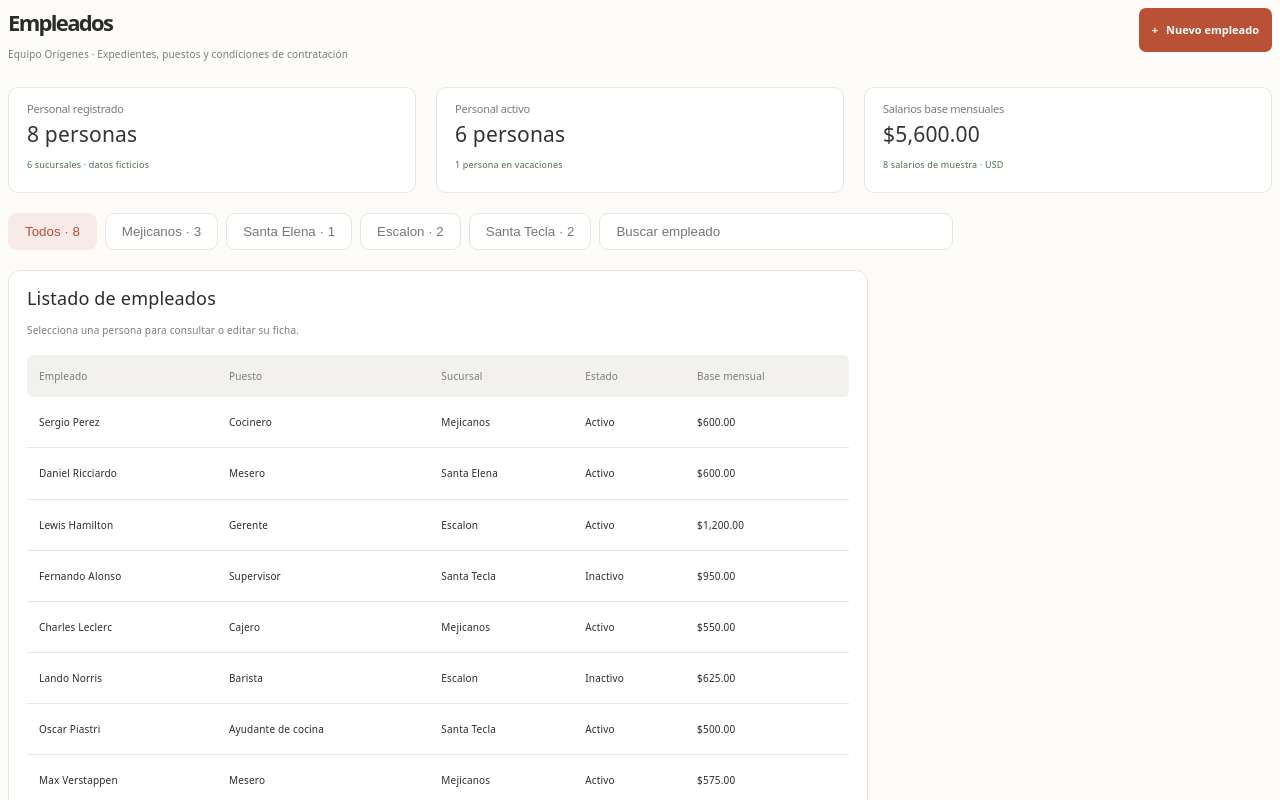
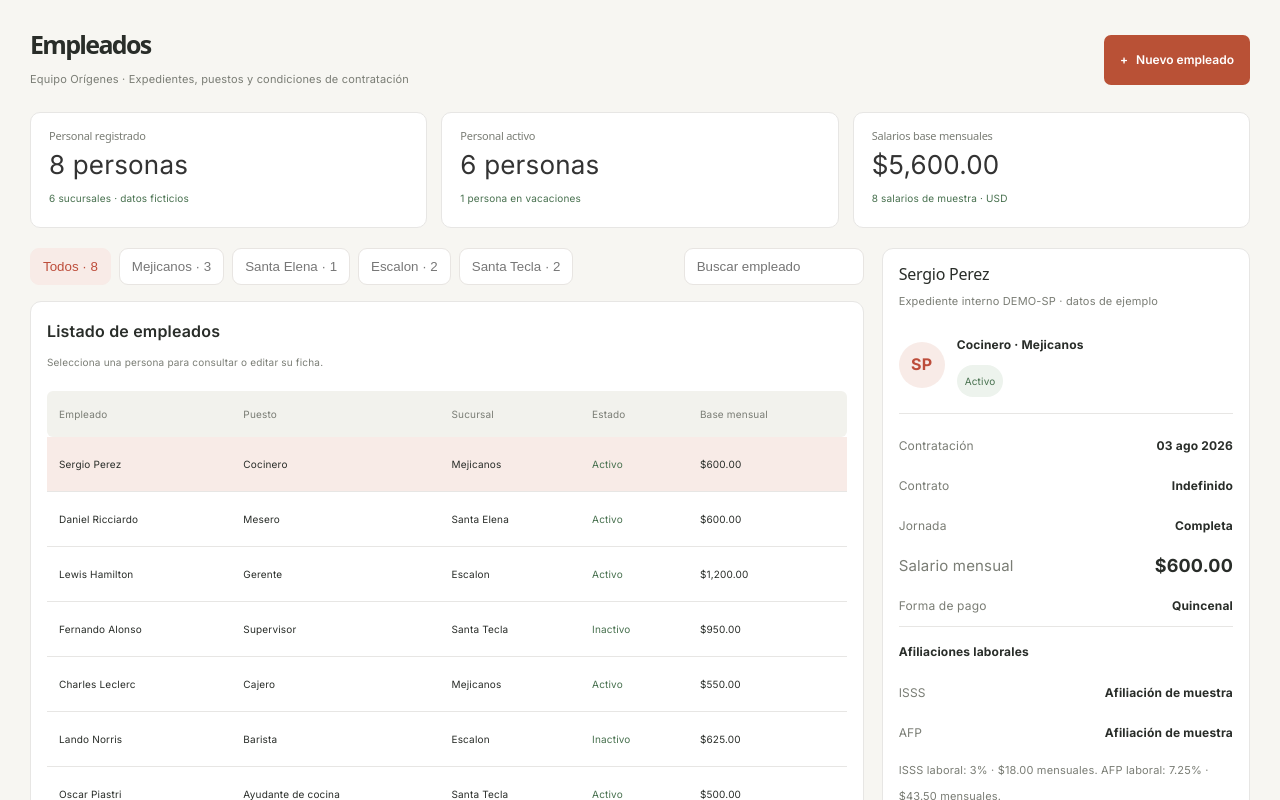
Before and after one commit to Daniellopez28/Proyecto_de_catedra_web, a React (Vite) app in the folder frontend/: page / in a window 1280 px wide. Shown: the top 800 px of the page. Built offline with nearby package versions, Linux system fonts and the light colour scheme.

Commit message:
feat: implementacion logica del componente al hacer click

```diff
--- a/frontend/components/employee-component.jsx
+++ b/frontend/components/employee-component.jsx
@@ -1,5 +1,6 @@
 import '../src/employee-component.css'
 import { useState } from 'react'
+import EmployeeInfoComponent from './employee-info-component'
 
 function EmployeeComponent() {
     // Valores de muestra luego se usaran resultados de consultas SQL.
@@ -8,64 +9,128 @@ function EmployeeComponent() {
     const employeeTest = [
         {
             name: 'Sergio Perez',
+            recordCode: 'DEMO-SP',
             position: 'Cocinero',
             branch: 'Mejicanos',
             status: 'Activo',
             monthlySalary: 600,
+            contractDate: '03 ago 2026',
+            contractType: 'Indefinido',
+            schedule: 'Completa',
+            paymentFrequency: 'Quincenal',
+            isss: 'Afiliación de muestra',
+            afp: 'Afiliación de muestra',
+            deductionNote: 'ISSS laboral: 3% · $18.00 mensuales. AFP laboral: 7.25% · $43.50 mensuales.',
         },
         {
             name: 'Daniel Ricciardo',
+            recordCode: 'DEMO-DR',
             position: 'Mesero',
             branch: 'Santa Elena',
             status: 'Activo',
             monthlySalary: 600,
+            contractDate: '15 ene 2025',
+            contractType: 'Indefinido',
+            schedule: 'Completa',
+            paymentFrequency: 'Quincenal',
+            isss: 'Afiliación de muestra',
+            afp: 'Afiliación de muestra',
+            deductionNote: 'ISSS laboral: 3% · $18.00 mensuales. AFP laboral: 7.25% · $43.50 mensuales.',
         },
         {
             name: 'Lewis Hamilton',
+            recordCode: 'DEMO-LH',
             position: 'Gerente',
             branch: 'Escalon',
             status: 'Activo',
             monthlySalary: 1200,
+            contractDate: '10 mar 2024',
+            contractType: 'Indefinido',
+            schedule: 'Completa',
+            paymentFrequency: 'Mensual',
+            isss: 'Afiliación de muestra',
+            afp: 'Afiliación de muestra',
+            deductionNote: 'ISSS laboral: 3% · $36.00 mensuales. AFP laboral: 7.25% · $87.00 mensuales.',
         },
         {
             name: 'Fernando Alonso',
+            recordCode: 'DEMO-FA',
             position: 'Supervisor',
             branch: 'Santa Tecla',
             status: 'Inactivo',
             monthlySalary: 950,
+            contractDate: '22 jul 2023',
+            contractType: 'Plazo fijo',
+            schedule: 'Completa',
+            paymentFrequency: 'Quincenal',
+            isss: 'Afiliación de muestra',
+            afp: 'Afiliación de muestra',
+            deductionNote: 'ISSS laboral: 3% · $28.50 mensuales. AFP laboral: 7.25% · $68.88 mensuales.',
         },
         {
             name: 'Charles Leclerc',
+            recordCode: 'DEMO-CL',
             position: 'Cajero',
             branch: 'Mejicanos',
             status: 'Activo',
             monthlySalary: 550,
+            contractDate: '05 feb 2026',
+            contractType: 'Indefinido',
+            schedule: 'Completa',
+            paymentFrequency: 'Quincenal',
+            isss: 'Afiliación de muestra',
+            afp: 'Afiliación de muestra',
+            deductionNote: 'ISSS laboral: 3% · $16.50 mensuales. AFP laboral: 7.25% · $39.88 mensuales.',
         },
         {
             name: 'Lando Norris',
+            recordCode: 'DEMO-LN',
             position: 'Barista',
             branch: 'Escalon',
             status: 'Inactivo',
             monthlySalary: 625,
+            contractDate: '18 sep 2024',
+            contractType: 'Plazo fijo',
+            schedule: 'Completa',
+            paymentFrequency: 'Quincenal',
+            isss: 'Afiliación de muestra',
+            afp: 'Afiliación de muestra',
+            deductionNote: 'ISSS laboral: 3% · $18.75 mensuales. AFP laboral: 7.25% · $45.31 mensuales.',
         },
         {
             name: 'Oscar Piastri',
+            recordCode: 'DEMO-OP',
             position: 'Ayudante de cocina',
             branch: 'Santa Tecla',
             status: 'Activo',
             monthlySalary: 500,
+            contractDate: '01 jun 2026',
+            contractType: 'Indefinido',
+            schedule: 'Completa',
+            paymentFrequency: 'Quincenal',
+            isss: 'Afiliación de muestra',
+            afp: 'Afiliación de muestra',
+            deductionNote: 'ISSS laboral: 3% · $15.00 mensuales. AFP laboral: 7.25% · $36.25 mensuales.',
         },
         {
             name: 'Max Verstappen',
+            recordCode: 'DEMO-MV',
             position: 'Mesero',
             branch: 'Mejicanos',
             status: 'Activo',
             monthlySalary: 575,
+            contractDate: '12 nov 2025',
+            contractType: 'Indefinido',
+            schedule: 'Completa',
+            paymentFrequency: 'Quincenal',
+            isss: 'Afiliación de muestra',
+            afp: 'Afiliación de muestra',
+            deductionNote: 'ISSS laboral: 3% · $17.25 mensuales. AFP laboral: 7.25% · $41.69 mensuales.',
         }
     ]
     //esta variable sirve para guardar el boton seleccionado
     const [selectedBranch, setSelectedBranch] = useState('Todos')
-    const [selectedEmployee, setSelectedEmployee] = useState('')
+    const [selectedEmployee, setSelectedEmployee] = useState(employeeTest[0].name)
     //estas variables sirven para el input de busqueda
     const [search, setSearch] = useState('')
     const branches = ['Todos', ...new Set(employeeTest.map((employee) => employee.branch))]
@@ -139,8 +204,9 @@ function EmployeeComponent() {
                 <p className="employee-summary-detail">{sampleSalaryCount} salarios de muestra · USD</p>
             </article>
 
-            {/*Apartado para botones de filtrado y busqueda*/}
-            <section className="branch-filters">
+            <div className="employee-content">
+                <div className="employee-main-column">
+                    <section className="branch-filters" aria-label="Filtros de empleados">
                         {branches.map((branch) => (
                             <button
                                 key={branch}
@@ -159,16 +225,16 @@ function EmployeeComponent() {
                             className="employee-input"
                             value={search}
                             onChange={(event) => setSearch(event.target.value)}
+                            aria-label="Buscar empleado"
                         />
                     </section>
 
-            {/*Tabla de empleados */}
                     <section className="employee-list" aria-labelledby="employee-list-title">
-                <p className="employee-list-title" style={{ color: '#292D29' }}>Listado de empleados</p>
-                <p style={{ color: '#7A7D75', fontSize: '10px' }}>Selecciona una persona para consultar o editar su ficha.</p>
+                        <p id="employee-list-title" className="employee-list-title">Listado de empleados</p>
+                        <p className="employee-list-description">Selecciona una persona para consultar o editar su ficha.</p>
 
-                <table className='employee-table'>
-                    {/* Encabezados y filas de empleados */}
+                        <div className="employee-table-wrapper">
+                            <table className="employee-table">
                                 <thead>
                                     <tr>
                                         <th scope="col">Empleado</th>
@@ -180,8 +246,6 @@ function EmployeeComponent() {
                                 </thead>
 
                                 <tbody>
-                        {/*Recorre el arreglo com los datos y los agrega automaticamente
-                        tambien lo que hace es detectar el campo seleccionado*/}
                                     {filteredEmployees.map((employee) => (
                                         <tr
                                             key={employee.name}
@@ -205,7 +269,6 @@ function EmployeeComponent() {
                                             <td>{employee.branch}</td>
                                             <td>{employee.status}</td>
                                             <td>
-                                    {/*Sirve para poner la moneda local en USD */}
                                                 {Number(employee.monthlySalary).toLocaleString('en-US', {
                                                     style: 'currency',
                                                     currency: 'USD',
@@ -220,8 +283,17 @@ function EmployeeComponent() {
                                     )}
                                 </tbody>
                             </table>
+                        </div>
                     </section>
-            <footer>Origenes S.A de C.V</footer>
+                </div>
+                <section className="employee-info-panel">
+                    {selectedEmployee && (
+                        <EmployeeInfoComponent
+                            employee={employeeTest.find((employee) => employee.name === selectedEmployee)}
+                        />
+                    )}
+                </section>
+            </div>
         </main>
     )
 }
--- a/frontend/src/employee-component.css
+++ b/frontend/src/employee-component.css
@@ -2,27 +2,39 @@
 
 
 :root {
-    background-color: #FDFCF9;
+    background-color: #f7f6f2;
     --font-family: 'Inter', sans-serif;
 
+}
+
+.employee-summary {
+  box-sizing: border-box;
+  display: grid;
+  grid-template-columns: repeat(3, minmax(0, 1fr));
+  gap: 20px 14px;
+  width: 100%;
+  min-height: 100vh;
+  padding: 28px 30px;
+  background-color: #f7f6f2;
+  color: #292d29;
+  font-family: var(--font-family);
+  align-content: start;
 }
 
 .employee-head {
   grid-column: 1 / -1;
   display: flex;
-  align-items: flex-start;
+  align-items: center;
   justify-content: space-between;
   gap: 16px;
   min-width: 0;
   padding: 0;
-
 }
 
-
 .employee-page-title {
-  margin: 0 0 4px;
+  margin: 0 0 5px;
   color: #292d29;
-  font-size: 22px;
+  font-size: 25px;
   font-weight: 700;
   line-height: 1.3;
 }
@@ -30,7 +42,7 @@
 .employee-page-description {
   margin: 0;
   color: #7a7d75;
-  font-size: 10px;
+  font-size: 11px;
 }
 
 .employee-add-button {
@@ -38,13 +50,13 @@
   flex: 0 0 auto;
   align-items: center;
   gap: 8px;
-  padding: 9px 13px;
+  padding: 12px 16px;
   border: 0;
   border-radius: 7px;
   background-color: #b95136;
   color: #fff;
   font: inherit;
-  font-size: 11px;
+  font-size: 12px;
   font-weight: 600;
   cursor: pointer;
 }
@@ -58,22 +70,14 @@
   outline-offset: 2px;
 }
 
-.employee-summary {
-  box-sizing: border-box;
-  display: grid;
-  grid-template-columns: repeat(3, minmax(0, 1fr));
-  gap: 20px;
-  width: 100%;
-  padding: 8px;
-}
-
 .employee-summary-card {
   box-sizing: border-box;
   min-width: 0;
-  padding: 14px 18px;
+  padding: 16px 18px;
   border: 1px solid #e7e6e4;
   border-radius: 10px;
   background-color: #fff;
+  width: 100%;
 }
 
 .employee-summary-label {
@@ -86,20 +90,21 @@
 .employee-summary-value {
   margin: 0 0 4px;
   color: #333;
-  font-size: 21px;
+  font-size: 26px;
   line-height: 1.3;
 }
 
 .employee-summary-detail {
   margin: 0;
   color: #47704e;
-  font-size: 9px;
+  font-size: 10px;
 }
 
 @media (max-width: 700px) {
   .employee-summary {
     grid-template-columns: 1fr;
     gap: 12px;
+    padding: 20px 16px;
   }
 
   .employee-head {
@@ -107,45 +112,89 @@
   }
 
   .employee-page-title {
-    font-size: 20px;
+    font-size: 22px;
   }
 
   .employee-add-button {
     padding: 8px;
-    font-size: 10px;
+    font-size: 11px;
   }
 }
 
+.employee-content {
+  grid-column: 1 / -1;
+  display: grid;
+  grid-template-columns: minmax(0, 2.15fr) minmax(300px, 0.95fr);
+  align-items: start;
+  gap: 18px;
+  min-width: 0;
+}
+
+.employee-main-column {
+  display: grid;
+  gap: 16px;
+  min-width: 0;
+}
+
 .employee-list {
-  grid-column: 1 / -1;
-  padding: 14px 18px;
+  min-width: 0;
+  padding: 16px;
   background-color: #fff;
-  border-radius: 12px;
-  width: 65%;
+  border-radius: 11px;
   border: 1px solid #e7e6e4;
 }
 
+.employee-info-panel {
+  min-width: 0;
+}
+
+@media (max-width: 900px) {
+  .employee-content {
+    grid-template-columns: minmax(0, 1fr);
+  }
+
+  .employee-info-panel {
+    grid-row: 2;
+  }
+}
+
 .employee-list-title {
-  margin: 0 0 6px;
+  margin: 0 0 4px;
+  color: #292d29;
+  font-size: 16px;
+  font-weight: 600;
+}
+
+.employee-list-description {
+  margin: 0;
+  color: #7a7d75;
+  font-size: 10px;
+}
+
+.employee-table-wrapper {
+  width: 100%;
+  margin-top: 16px;
+  overflow-x: auto;
 }
 
 .employee-list table {
   width: 100%;
-  margin-top: 12px;
   border-collapse: separate;
   border-spacing: 0;
   color: #7a7d75;
   font-size: 10px;
+  text-align: left;
 }
 
 .employee-list thead {
-  background-color: #f2f1ed;
+  background-color: #f2f2ed;
 }
 
 .employee-list th {
-  padding: 8px 12px;
+  padding: 10px 12px;
   font-weight: 400;
   text-align: left;
+  white-space: nowrap;
 }
 
 .employee-list th:first-child {
@@ -157,10 +206,15 @@
 }
 
 .employee-list td {
-  padding: 12px;
+  padding: 14px 12px;
   color: #292d29;
   background-color: #fff;
   border-bottom: 1px solid #e7e6e4;
+  white-space: nowrap;
+}
+
+.employee-list td:nth-child(4) {
+  color: #47704e;
 }
 
 .employee-table tbody tr.is-selected td {
@@ -178,17 +232,17 @@
 
 
 .branch-filters {
-    grid-column: 1 / -1;
-    min-width: 0;
   display: flex;
+  align-items: center;
   flex-wrap: wrap;
   gap: 8px;
+  min-width: 0;
 }
 
 .branch-filters button {
   box-sizing: border-box;
   max-width: 100%;
-    padding: 10px 16px;
+  padding: 10px 12px;
   color: #777;
   background-color: #fff;
   border: 1px solid #e8e5e2;
@@ -203,22 +257,29 @@
   border-color: #f8ebe7;
 }
 
-.employee-input{
+.employee-input {
   box-sizing: border-box;
-    flex: 1 1 280px;
-    min-width: 0;
+  flex: 0 1 180px;
+  min-width: 120px;
   width: 100%;
-    max-width: 28%;
-    padding: 10px 16px;
+  max-width: 100%;
+  margin-left: auto;
+  padding: 10px 12px;
   color: #777;
   background-color: #fff;
   border: 1px solid #e8e5e2;
   border-radius: 9px;
   cursor: text;
-    white-space: normal;
 }
 
 .employee-input:focus {
   border-color: #bd4d3b;
   outline: none;
 }
+
+@media (max-width: 700px) {
+  .employee-input {
+    flex: 1 1 100%;
+    margin-left: 0;
+  }
+}
```
Lines whose indentation alone changed are shown as unchanged.
